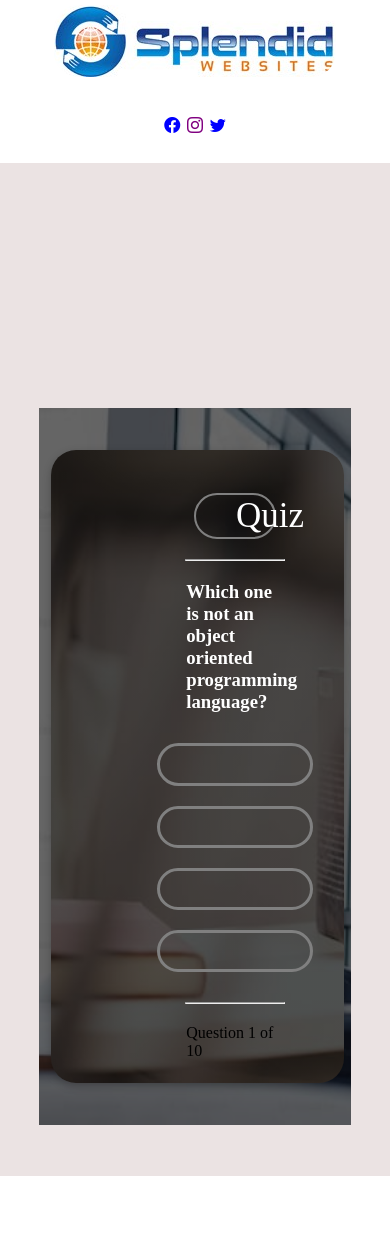
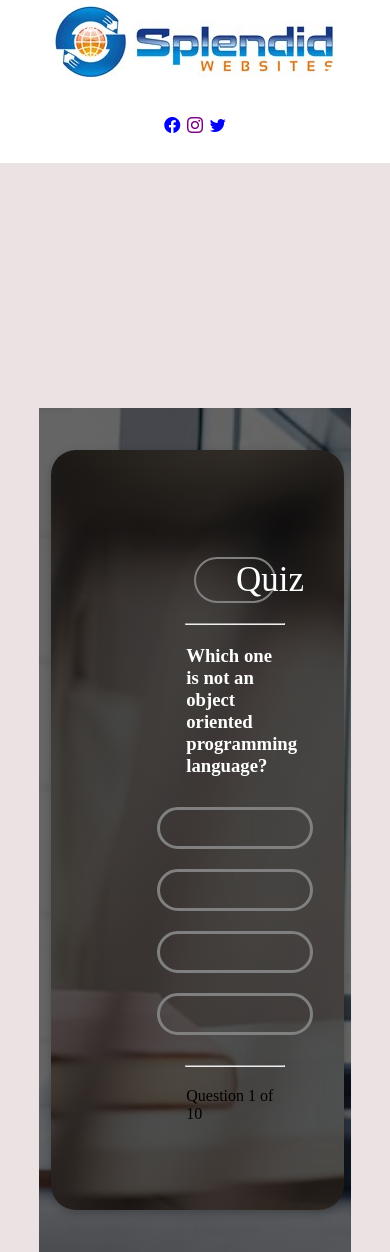
Before and after one commit to Splendorchris3/Quiz-Exercise, a plain HTML site: page index.html in a window 390 px wide. Before the commit the page ends 1176 px from the top, so only its background shows below. Drawn offline with nearby package versions, Linux system fonts and the light colour scheme.

Commit message:
work commit

```diff
--- a/quiz.js
+++ b/quiz.js
@@ -8,20 +8,21 @@ let quz = document.querySelector(".quiz");
 let buttons = document.querySelectorAll("button");
 let progress = document.getElementById("progress");
 let score = document.getElementById("score")
-let scoreDiv = document.querySelector("scoreDiv")
+let scoreDiv = document.querySelector(".scoreDiv")
 let facebookIcon = document.getElementById("facebook-icon");
 let twitterIcon = document.getElementById("twitter-icon");
 let instagramIcon = document.getElementById("instagram-icon");
 let right = document.getElementById("right");
 let wrong = docment.getElementById("wrong");
 let endgame = document.getElementById("endgame");
+let answerCount = 0;
 
 let api =
   "https://opentdb.com/api.php?amount=10&category=9&difficulty=medium&type=multiple";
 
 let arr = [];
 let nextQuestion = 0;
-let answerCount = 0;
+
 fetch(api)
   .then((Response) => Response.json())
   .then((data) => {
--- a/styles.css
+++ b/styles.css
@@ -253,7 +253,7 @@ main {
   justify-content: center;
 
     width: 75vw;
-    height: 75vh;
+    height: 90vh;
       background: linear-gradient(rgba(0, 0, 0, 0.6), rgba(0, 0, 0, 0.6)),
     url(bbbb.jpeg);
     background-size: cover;
@@ -288,7 +288,7 @@ main {
     url(ttttt.jpeg);
     background-size: cover;
  width: 80vw;
-    height: 85vh;
+    height: 100vh;
   display: flex;
   justify-content: center;
   align-items: center;
```
